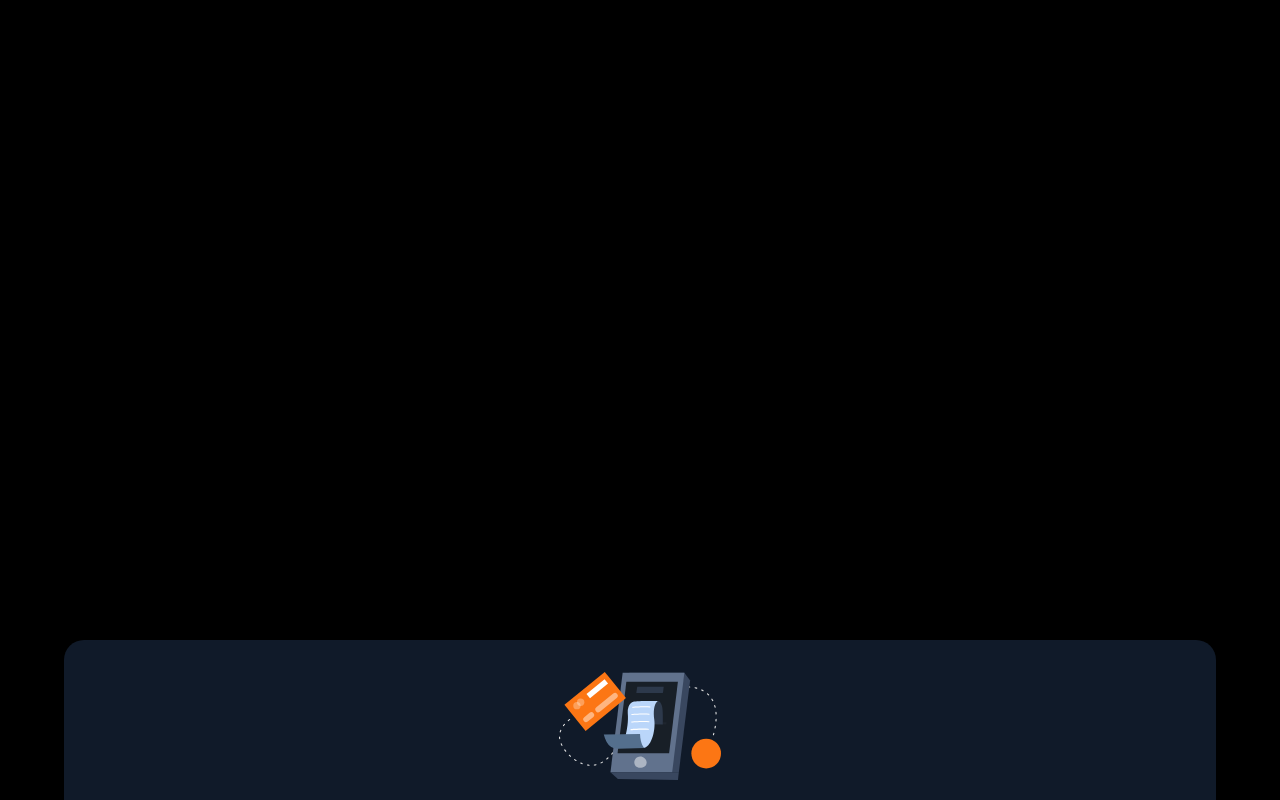
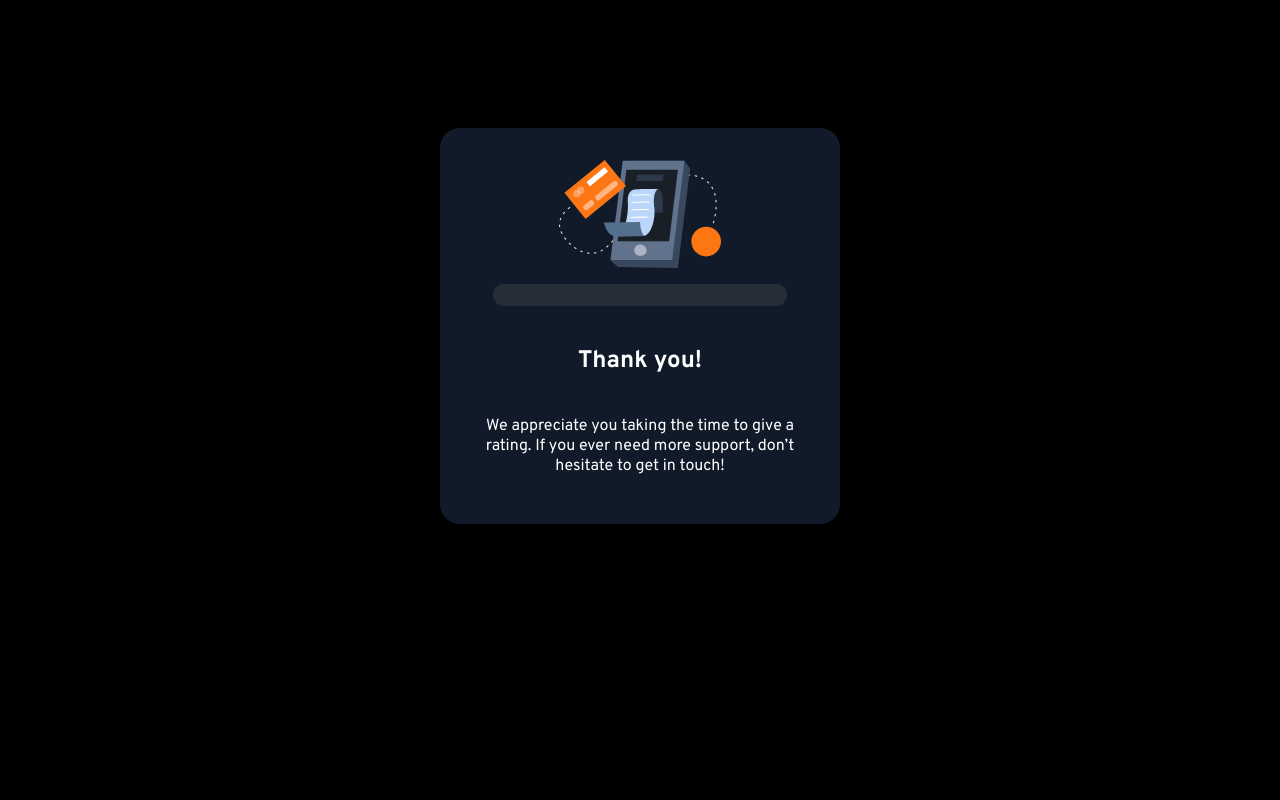
Before and after one commit to siddharth0703/interactive-rating-component-main, a plain HTML site: page landingpage.html in a window 1280 px wide. Shown: the top 800 px of the page. Drawn offline with Linux system fonts and the light colour scheme.

Commit message:
Added finishing touches;rating visible in landing page

```diff
--- a/landingpage.html
+++ b/landingpage.html
@@ -5,6 +5,9 @@
     <meta http-equiv="X-UA-Compatible" content="IE=edge">
     <meta name="viewport" content="width=device-width, initial-scale=1.0">
     <link rel="stylesheet" href="style.css">
+    <link rel="preconnect" href="https://fonts.googleapis.com">
+    <link rel="preconnect" href="https://fonts.gstatic.com" crossorigin>
+    <link href="https://fonts.googleapis.com/css2?family=Overpass:wght@400;700&display=swap" rel="stylesheet">
 </head>
 <body>
     <div id="main-container" class ="flex-column align-items-center">
@@ -12,14 +15,13 @@
             <img src="/images/illustration-thank-you.svg">
         </div>
 
-        <div id="rating-text" class="margin-bottom-1em">
-            <!-- <p>You selected out of 5</p> -->
+        <div id="rating-text" class="margin-bottom-1em text-align-cent">
         </div>
 
         <h2 class="margin-bottom-1em">Thank you!</h2>
 
 
-        <p class="margin-bottom-1em">We appreciate you taking the time to give a rating. If you ever need more support,
+        <p class="margin-bottom-1em text-align-cent">We appreciate you taking the time to give a rating. If you ever need more support,
             don’t hesitate to get in touch!</p>
 
     </div>
--- a/landingpage.js
+++ b/landingpage.js
@@ -1,7 +1,11 @@
 let body_tag = document.getElementsByTagName("body");
-let rating_text = document.querySelector("#rating-text");
+let queryString = window.location.search;
+const urlParams = new URLSearchParams(queryString);
+const rating = urlParams.get('rating')
+let rating_text = document.getElementById("rating-text")
+console.log(rating)
+
 let pElement = document.createElement("p");
-pElement.textContent = rating.toString()
-
+pElement.textContent = "You selected " + rating.toString() + " out of 5."
+pElement.setAttribute("class" , 'rating-text-clr')
 rating_text.appendChild(pElement);
-body_tag[0].appendChild(rating_text)
--- a/style.css
+++ b/style.css
@@ -7,6 +7,7 @@
 
 body{
     background: black;
+    font-family: 'Overpass', sans-serif;
 }
 
 .btn-all{
@@ -53,13 +54,13 @@ body{
 #main-container{
     width: 90%;
     background-color: #101a29;
-    margin :50% auto;
+    margin :0 auto;
     padding: 2em 1em;
     border-radius: 20px;
 }
 
 .margin-bottom-1em{
-    margin: 2em;
+    margin: 1em;
 }
 
 #submit-btn{
@@ -93,3 +94,29 @@ body{
 .justify-content-sp-around{
     justify-content: space-around;
 }
+
+#rating-text{
+    background-color: #252d37;
+    padding: 0.7em;
+    border-radius: 25px;
+    width: 80%;
+}
+
+.rating-text-clr{
+    color: #fb7413;
+}
+
+.text-align-cent{
+    text-align: center;
+}
+
+@media all and (min-width : 375px){
+    body {
+        /* background: lightgreen; */
+    }
+    #main-container{
+        margin: 10% auto;
+        max-width: 400px;
+    }
+
+}
```
Also changed, not shown: index.html (+3 -0 lines).
